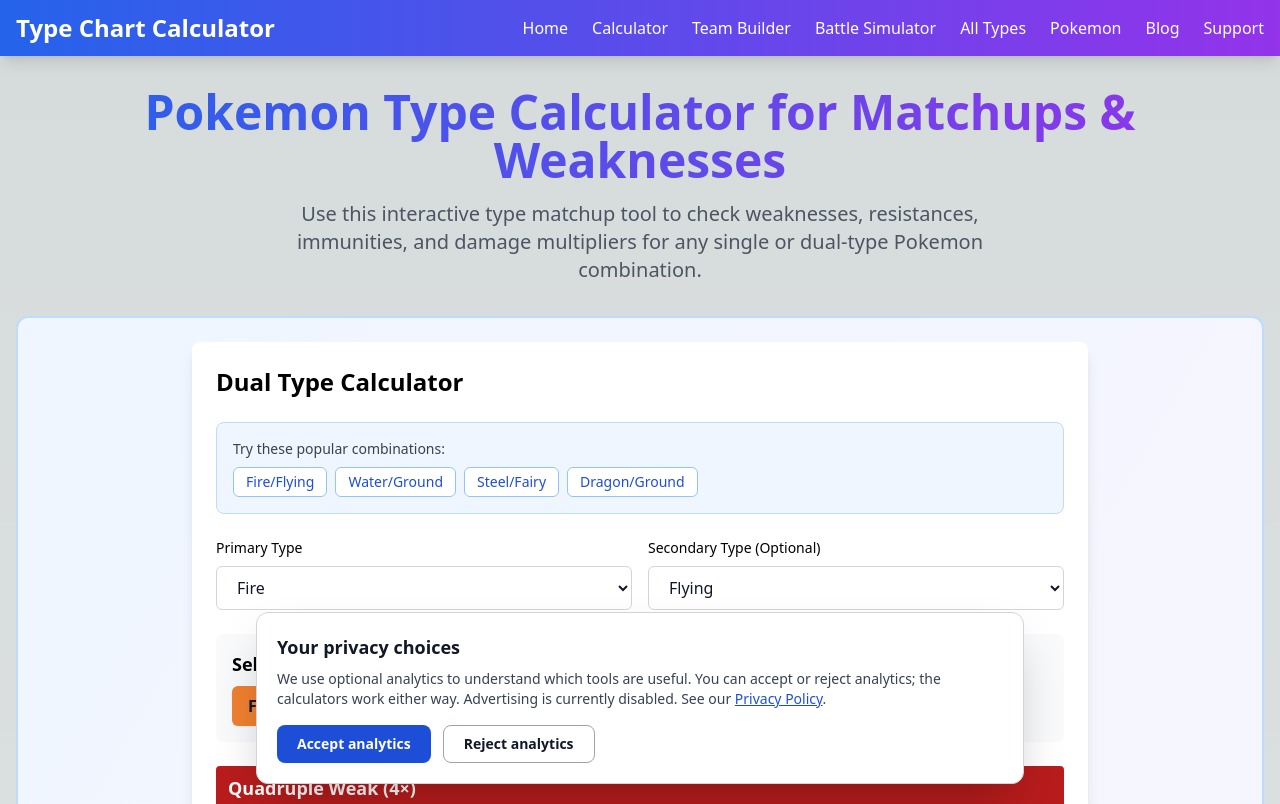
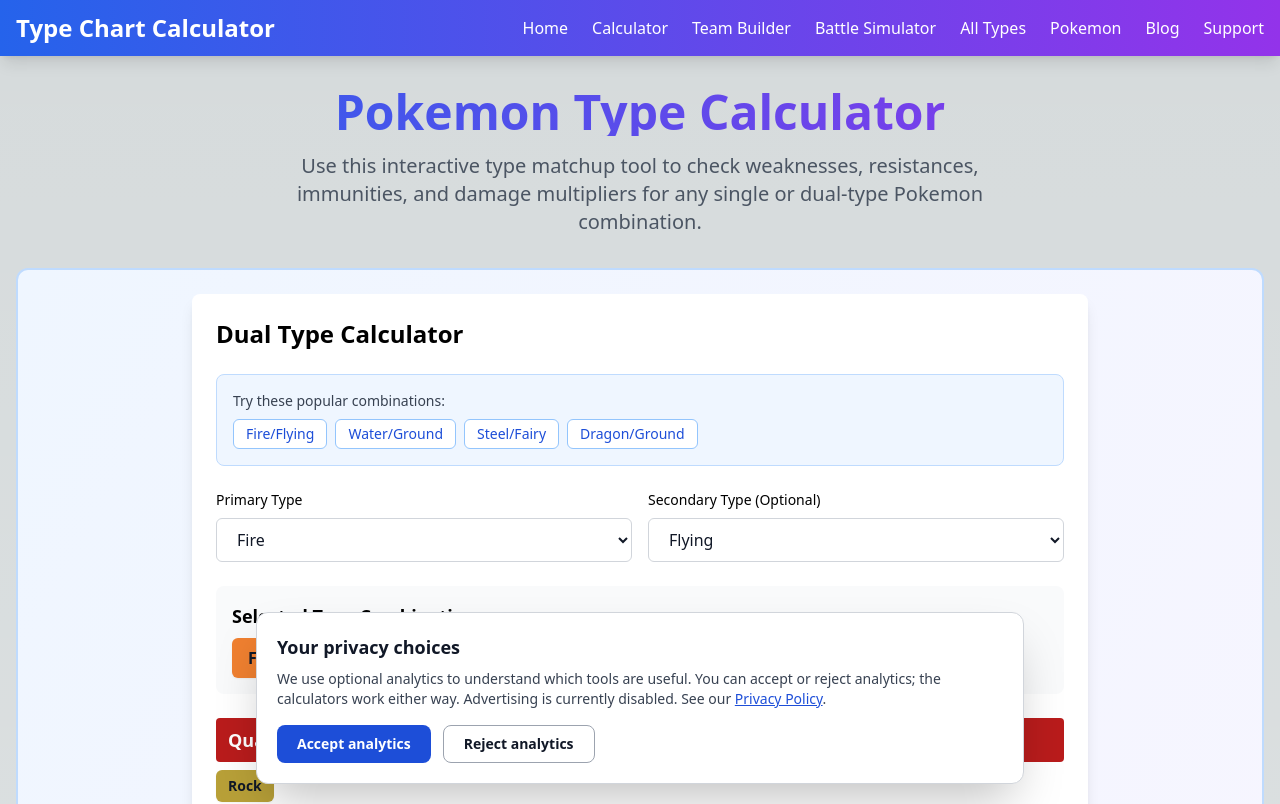
Before and after one commit to lincyang720/type-chart-calculator, a Next.js app: page / in a window 1280 px wide. Shown: the top 804 px of the page. Built offline with nearby package versions, Linux system fonts and the light colour scheme.

Commit message:
seo: simplify homepage heading

```diff
--- a/app/page.tsx
+++ b/app/page.tsx
@@ -50,7 +50,7 @@
         {/* Tool-first Hero */}
         <section className="text-center mb-6 sm:mb-8">
           <h1 className="text-3xl sm:text-4xl md:text-5xl font-bold mb-4 bg-gradient-to-r from-blue-600 to-purple-600 bg-clip-text text-transparent">
-            Pokemon Type Calculator for Matchups & Weaknesses
+            Pokemon Type Calculator
           </h1>
           <p className="text-lg sm:text-xl text-gray-600 mb-6 max-w-3xl mx-auto px-4">
             Use this interactive type matchup tool to check weaknesses, resistances, immunities, and damage multipliers for any single or dual-type Pokemon combination.
```
